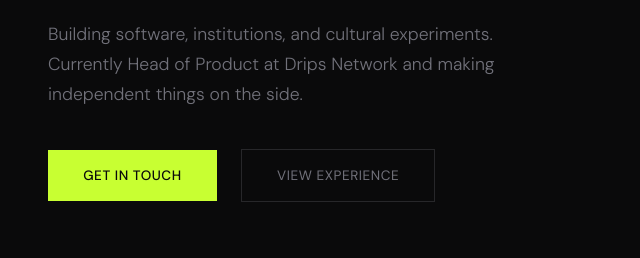
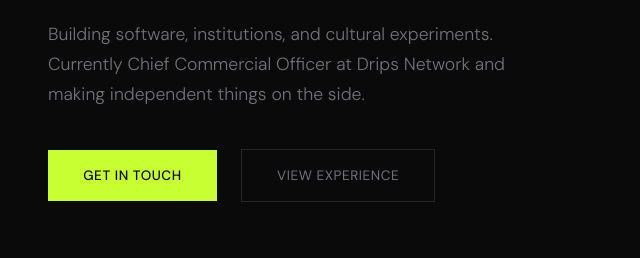
Before and after one commit to katalunia030/katyoung-site, a plain HTML site: page index.html in a window 1280 px wide. Shown: the part 444-702 px from the top of the page, 0-640 px from the left. Drawn offline with Linux system fonts and the light colour scheme.

Commit message:
Update index.html

```diff
--- a/index.html
+++ b/index.html
@@ -449,7 +449,7 @@
     <div class="hero-label">Founder + Technologist</div>
     <h1>Designing experiments for the <em>future internet</em></h1>
     <p class="hero-sub">
-      Building software, institutions, and cultural experiments. Currently Head of Product
+      Building software, institutions, and cultural experiments. Currently Chief Commercial Officer
       at Drips Network and making independent things on the side.
     </p>
     <div class="hero-cta">
```
